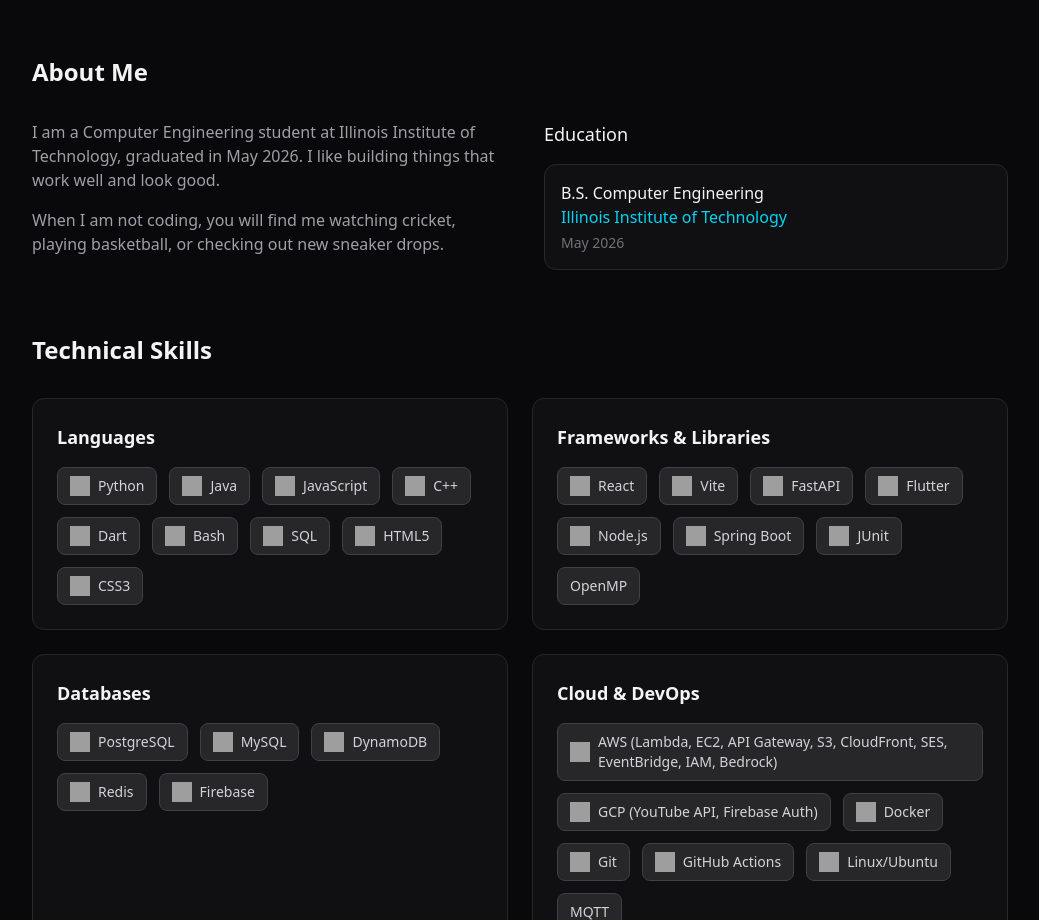
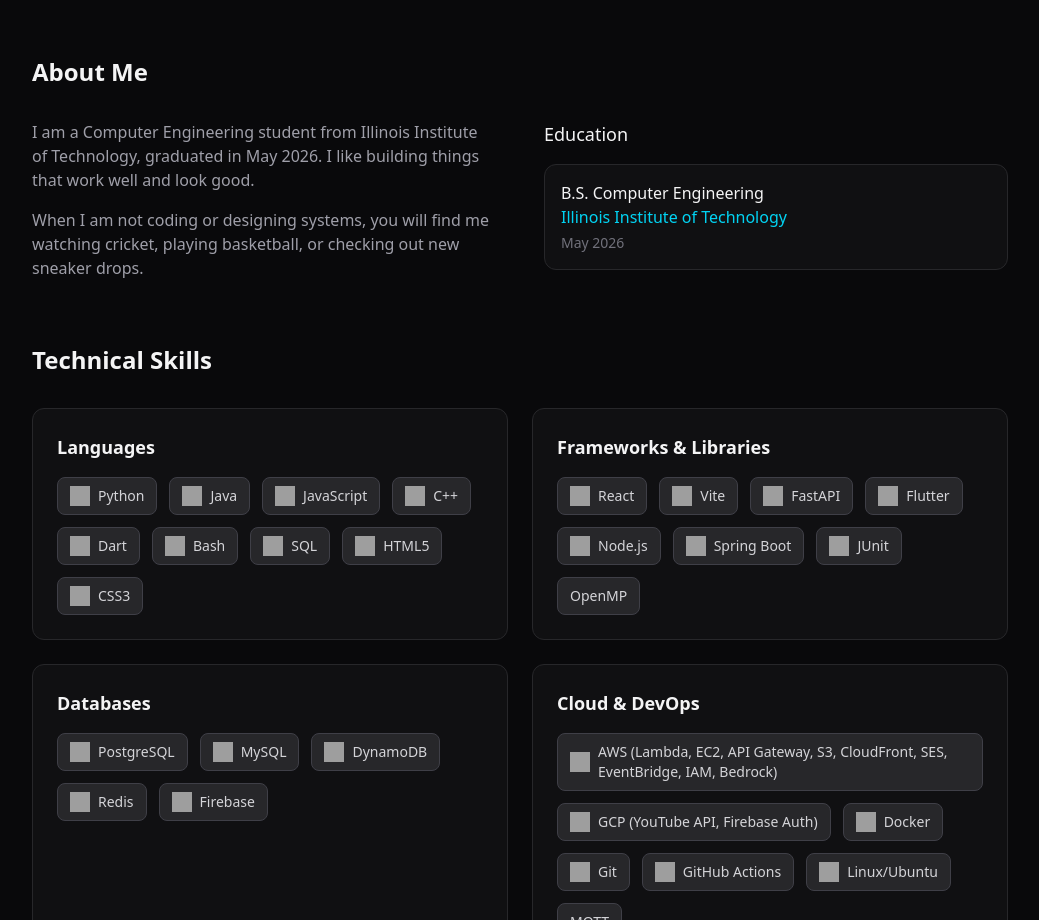
Before and after one commit to jjk30/my-portfolio, a Next.js app: page / in a window 1280 px wide. Shown: the part 840-1760 px from the top of the page, without its empty margins (120-1159 px from the left). Built offline with nearby package versions, Linux system fonts and the light colour scheme; grey boxes are pictures that could not be loaded.

Commit message:
Reword About Me intro and hobbies line
Co-Authored-By: Claude Fable 5 <noreply@anthropic.com>

```diff
--- a/app/page.tsx
+++ b/app/page.tsx
@@ -113,11 +113,11 @@ export default function Home() {
           <div className="grid md:grid-cols-2 gap-12 mb-16">
             <div>
               <p className="text-zinc-400 mb-4">
-                I am a Computer Engineering student at Illinois Institute of Technology, graduated in May 2026.
+                I am a Computer Engineering student from Illinois Institute of Technology, graduated in May 2026.
                 I like building things that work well and look good.
               </p>
               <p className="text-zinc-400">
-                When I am not coding, you will find me watching cricket, playing basketball, or checking out new sneaker drops.
+                When I am not coding or designing systems, you will find me watching cricket, playing basketball, or checking out new sneaker drops.
               </p>
             </div>
             <div>
```
